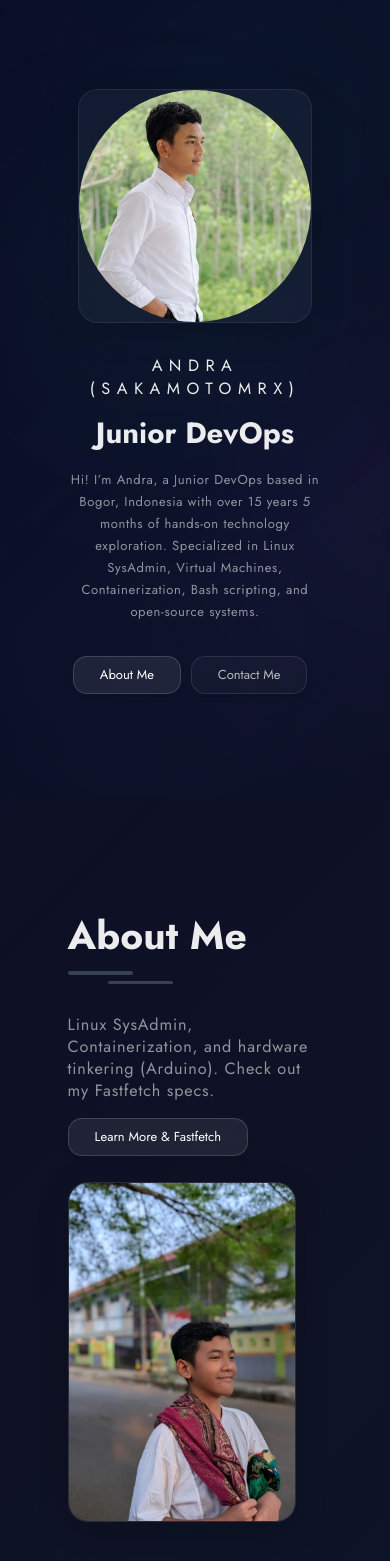
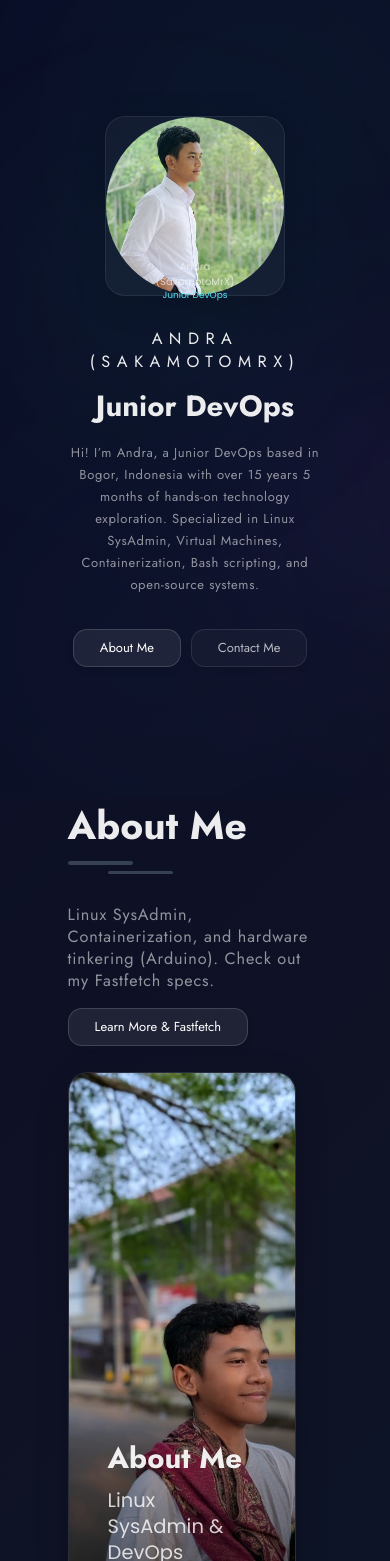
Before and after one commit to SakamotoMrX/Portofolio-Andra, a Next.js app: page / in a window 390 px wide. Shown: the part 47-1608 px from the top of the page. Built offline with nearby package versions, Linux system fonts and the light colour scheme; no server answers.

Commit message:
home: adjust hero mobile avatar size, enlarge About Me & Projects photos with prominent frames

```diff
--- a/app/(root)/page.jsx
+++ b/app/(root)/page.jsx
@@ -78,8 +78,15 @@ const MyPage = () => {
 						transition={{ type: "spring" }}>
 						{/* Mobile avatar */}
 						<div className="block md:hidden col-span-1 mx-auto my-10">
-							<div className="glass-static rounded-full h-72 w-72 overflow-hidden shadow-xl">
-								<Image src={Me} width={600} height={600} className="rounded-full w-full h-full object-cover" alt="Andra" />
+							<div className="relative w-[180px] h-[180px]">
+								<div className="glass-static rounded-full h-full w-full overflow-hidden shadow-lg border border-white/10">
+									<Image src={Me} width={600} height={600} className="rounded-full w-full h-full object-cover" alt="Andra" priority />
+									<div className="absolute inset-0 rounded-full bg-gradient-to-br from-cyan-400/15 via-transparent to-blue-400/15" />
+								</div>
+								<div className="absolute -bottom-2 left-1/2 -translate-x-1/2 text-center">
+									<p className="text-white/60 text-[10px]">Andra (SakamotoMrX)</p>
+									<p className="text-cyan-300 text-[9px]">Junior DevOps</p>
+								</div>
 							</div>
 						</div>
 						<motion.h3
@@ -118,9 +125,16 @@ const MyPage = () => {
 							initial={{ x: 100, opacity: 0 }}
 							whileInView={{ x: 0, opacity: 1 }}
 							transition={{ delay: 0.7, type: "spring" }}>
-							<div className="glass-static rounded-full aspect-square w-[24vw] max-w-[280px] shadow-xl flex items-center justify-center p-1">
-								<div className="rounded-full w-full h-full overflow-hidden">
+							<div className="relative w-[36vw] max-w-[420px] h-auto">
+								<div className="glass-static rounded-full aspect-square shadow-2xl flex items-center justify-center p-3 border-2 border-white/15">
+									<div className="rounded-full w-full h-full overflow-hidden relative">
 										<Image src={Me} width={600} height={750} alt="Andra" className="w-full h-full object-cover" priority />
+										<div className="absolute inset-0 rounded-full bg-gradient-to-br from-cyan-400/25 via-transparent to-blue-400/25" />
+									</div>
+								</div>
+								<div className="absolute -bottom-5 left-1/2 -translate-x-1/2 text-center">
+									<p className="text-white/60 text-sm">Andra (SakamotoMrX)</p>
+									<p className="text-cyan-300 text-xs">Junior DevOps</p>
 								</div>
 							</div>
 						</motion.div>
@@ -156,11 +170,16 @@ const MyPage = () => {
 					</div>
 <div className="col-span-1 flex justify-center items-center">
 						<motion.div
-							className="relative glass-static rounded-2xl overflow-hidden h-[340px] md:h-[520px] w-full max-w-[500px] shadow-2xl"
+							className="relative glass-static rounded-3xl overflow-hidden h-[560px] md:h-[800px] w-full max-w-[720px] shadow-2xl border-2 border-white/10"
 							initial={{ x: 100, opacity: 0 }}
 							whileInView={{ x: 0, opacity: 1 }}
 							transition={{ delay: 0.4, type: "spring" }}>
-							<Image src={MeAbout} fill sizes="(max-width: 768px) 80vw, 30vw" className="object-cover" alt="Andra DevOps" />
+							<Image src={MeAbout} fill sizes="(max-width: 768px) 80vw, 30vw" className="object-cover" alt="Andra DevOps" priority />
+							<div className="absolute inset-0 bg-gradient-to-t from-black/70 via-transparent to-transparent" />
+							<div className="absolute bottom-0 left-0 p-12">
+								<h3 className="text-white text-4xl font-bold mb-4">About Me</h3>
+								<p className="text-white/80 text-2xl">Linux SysAdmin & DevOps Specialist</p>
+							</div>
 						</motion.div>
 					</div>
 				</div>
@@ -195,11 +214,16 @@ const MyPage = () => {
 					</div>
 					<div className="col-span-1 flex justify-center items-center w-full">
 						<motion.div
-							className="relative aspect-[16/9] w-full max-w-[760px] glass-static rounded-2xl overflow-hidden shadow-2xl"
+							className="relative aspect-[16/9] w-full max-w-[1600px] glass-static rounded-3xl overflow-hidden shadow-2xl border-2 border-white/10"
 							initial={{ x: 100, opacity: 0 }}
 							whileInView={{ x: 0, opacity: 1 }}
 							transition={{ delay: 0.4, type: "spring" }}>
-							<Image src={ProjectAll} fill sizes="(max-width: 768px) 80vw, 30vw" className="object-cover" alt="Projects" />
+							<Image src={ProjectAll} fill sizes="(max-width: 768px) 80vw, 30vw" className="object-cover" alt="Projects" priority />
+							<div className="absolute inset-0 bg-gradient-to-t from-black/80 via-transparent to-transparent" />
+							<div className="absolute bottom-0 left-0 p-14">
+								<h3 className="text-white text-5xl font-bold mb-4">My Projects</h3>
+								<p className="text-white/80 text-2xl">Server automation & Linux tools</p>
+							</div>
 						</motion.div>
 					</div>
 				</div>
@@ -258,11 +282,16 @@ const MyPage = () => {
 						</div>
 						<div className="col-span-1 flex justify-center items-center w-full">
 							<motion.div
-							className="relative aspect-[16/9] w-full max-w-[760px] glass-static rounded-2xl overflow-hidden shadow-2xl"
+								className="relative aspect-[16/9] w-full max-w-[1080px] glass-static rounded-3xl overflow-hidden shadow-2xl border-2 border-white/10"
 								initial={{ x: 100, opacity: 0 }}
 								whileInView={{ x: 0, opacity: 1 }}
 								transition={{ delay: 0.4, type: "spring" }}>
-							<Image src={Setup} fill sizes="(max-width: 768px) 80vw, 30vw" className="object-cover" alt="Andra Workspace Setup" />
+									<Image src={Setup} fill sizes="(max-width: 768px) 80vw, 30vw" className="object-cover" alt="Andra Workspace Setup" priority />
+									<div className="absolute inset-0 bg-gradient-to-t from-black/70 via-transparent to-transparent" />
+									<div className="absolute bottom-0 left-0 p-10">
+										<h3 className="text-white text-3xl font-bold mb-3">Workspace Setup</h3>
+										<p className="text-white/80 text-xl">Linux environment & development tools</p>
+									</div>
 								</motion.div>
 						</div>
 				</div>
```
Also changed, not shown: 1 other file (tests, documents, lock files or other folders). Lines whose indentation alone changed are shown as unchanged.
